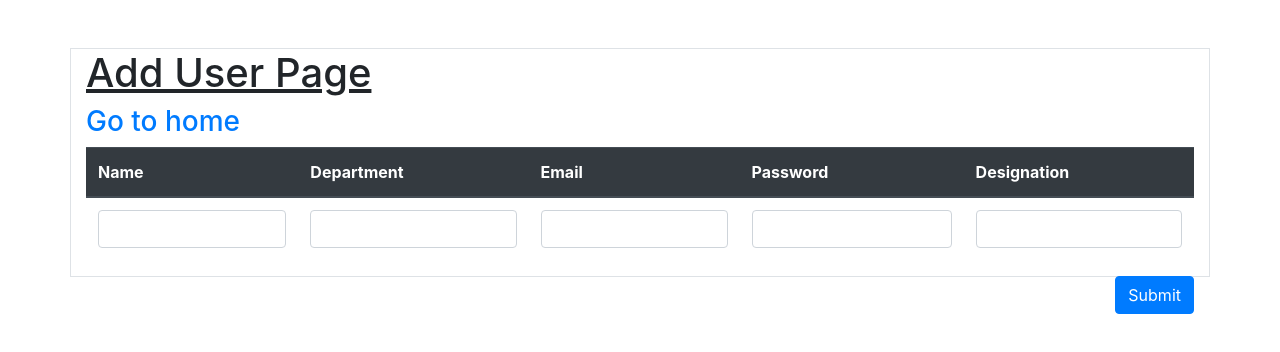
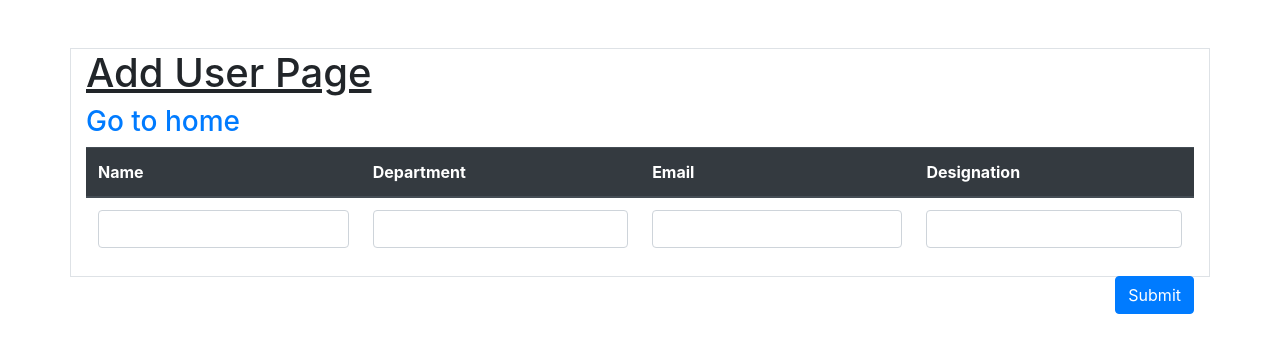
Before and after one commit to Hspharwinder/ReactCrudOperation, a React (Create React App) app: page /addUser in a window 1280 px wide. Shown: the top 352 px of the page. Built offline with nearby package versions, Linux system fonts and the light colour scheme.

Commit message:
git revert

```diff
--- a/src/Component/AddUser.jsx
+++ b/src/Component/AddUser.jsx
@@ -1,33 +1,21 @@
 import React, {Component} from 'react';
 import { Link } from 'react-router-dom';
 import ApiService from '../Services/ApiService';
-import {validateEmail, validateText} from '../functionComponentValidation/formValidation';
+
 
 class AddUser extends Component{
+
     constructor(props){
         super(props)
         this.state = {
             name:'',
             dept:'',
             email:'',
-            designation:'',
-            password:'',
-        }
-        this.validate = {   }
-
+            designation:''
+         }
     }
-    changeHandler = (e) =>{
-        console.log(e);
-        this.setStateAsync(e);
-    }
-    onBlur = (e) => {
-        this.setStateAsync(e);
-    }
-    setStateAsync =  (e) => {
-        const id = [e.target.id];
-        const value = e.target.value;
-        this.setState({ [id]: value })
-        this.Validation(e);
+    changeHandle = e =>{
+        this.setState({ [e.target.id] : e.target.value })
     }
 
     submitHandler = e=> {
@@ -41,64 +29,12 @@ class AddUser extends Component{
         })
     }
 
-    getName = (value, id) => {
-        this.setState({ [id] : value }) // dynamic value [id], static id
-        console.log("Child to parent  ", value, id);
-        console.log("Child to parent state :: ", this.state.name);
-    }
-
-    Validation = (e) => {
-        const id = e.target.id;
-        const value = e.target.value;
-        const type = e.target.type;
-        //  creating dynamic object for validation
-        let valid = this.validate;
-        let v_id = "v_" + id;
-        valid[v_id] = { touched : true}; // insert new key and value into dynamic object
-        // valid[v_id].touched = true;   // also set value like this
-
-        switch(true){
-            case id === 'email' || type === "email": {
-                valid[v_id] = { v_msg: validateEmail(value) }
-                // valid[v_id].v_msg = validateEmail(value);  // also set value like this
-                break;
-            }
-            case id === "phone" || type === "phone": {
-                valid[v_id].v_msg = validateText(value);
-                break;
-            }
-            // case id === "password" || type === "password": {
-            //     valid.v_msg = validateText(value);
-            //     break;
-            // }
-            case id === "matchPassword" || type === "matchPassword" : {
-                valid[v_id].v_msg = validateText(value);
-                break;
-            }
-            // case id === "name" || type === "text": {
-            //     valid[id].v_msg = validateText(value);
-            //     break;
-            // }
-
-            // required validation
-            case type === "text" : {
-                valid[v_id].v_msg = validateText(value);
-                break;
-            }
-            default : {
-                break;
-            }
-        }
-    }
-
     render(){
-        const { name, dept, email, password, designation } = this.state;
-        const { v_name, v_dept, v_email, v_password, v_designation } = this.validate;
+        const { name, dept, email, designation } = this.state
         return (
             <div className="container mt-5 border">
                 <h1><u>Add User Page</u></h1>
                 <h3><Link to="/getUser">Go to home</Link></h3>
-
                 <form onSubmit={this.submitHandler}>
                     <table className="table">
                         <thead className="thead-dark">
@@ -106,45 +42,15 @@ class AddUser extends Component{
                                 <th scope="col">Name</th>
                                 <th scope="col">Department</th>
                                 <th scope="col">Email</th>
-                                <th scope="col">Password</th>
                                 <th scope="col">Designation</th>
                             </tr>
                         </thead>
                         <tbody>
                             <tr>
-                                <th scope="row">
-                                    <input type="text" className="form-control"
-                                        value={name} onChange={this.changeHandler} id="name"
-                                        onBlur={this.onBlur}
-                                    />
-                                    {(v_name && v_name.touched && v_name.v_msg) ? (<p className="text-danger">{v_name.v_msg}</p>) : ''}
-                                </th>
-                                <td>
-                                    <input type="text" className="form-control" value={dept}
-                                        onChange={this.changeHandler} onBlur={this.onBlur} id="dept"
-                                    />
-                                    {v_dept && v_dept.v_msg ? (<p className="text-danger">{v_dept.v_msg}</p>) : ''}
-
-                                </td>
-                                <td>
-                                    <input type="text" className="form-control" value={email}
-                                    onChange={this.changeHandler} id="email"
-                                        onBlur={this.onBlur}
-                                    />
-                                    {v_email ? (<p className="text-danger">{v_email.v_msg}</p>):''}
-                                </td>
-                                <td>
-                                    <input type="text" className="form-control" value={password}
-                                        onChange={this.changeHandler} id="password" onBlur={this.onBlur}
-                                    />
-                                    {(v_password && v_password.touched && v_password.v_msg) ? (<p className="text-danger">{v_password.v_msg}</p>) : ''}
-                                </td>
-                                <td>
-                                    <input type="text" className="form-control" value={designation}
-                                        onChange={this.changeHandler} id="designation" onBlur={this.onBlur}
-                                    />
-                                    {(v_designation && v_designation.touched && v_designation.v_msg) ? (<p className="text-danger">{v_designation.v_msg}</p>) : ''}
-                                </td>
+                                <th scope="row"><input type="text" className="form-control"  value={name} onChange={this.changeHandle} id="name" /></th>
+                                <td><input type="text" className="form-control" value={dept} onChange={this.changeHandle} id="dept" /></td>
+                                <td><input type="text" className="form-control" value={email} onChange={this.changeHandle} id="email" /></td>
+                                <td><input type="text" className="form-control" value={designation} onChange={this.changeHandle} id="designation" /></td>
                             </tr>
                         </tbody>
                     </table>
```
